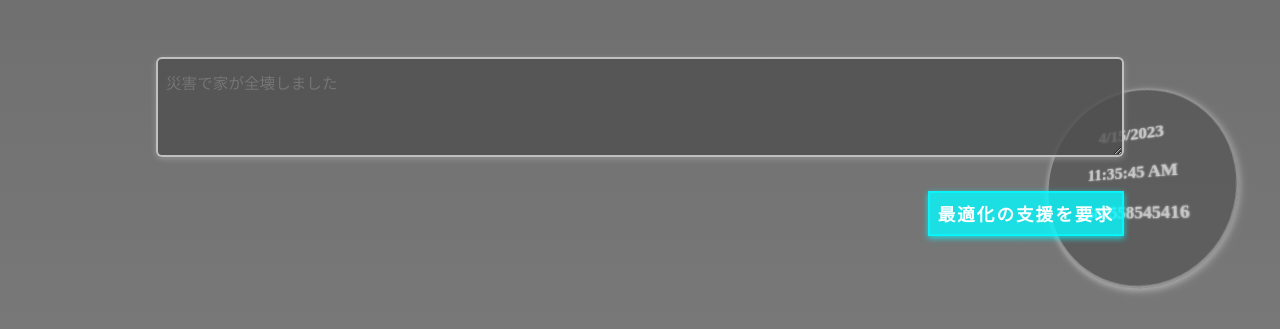
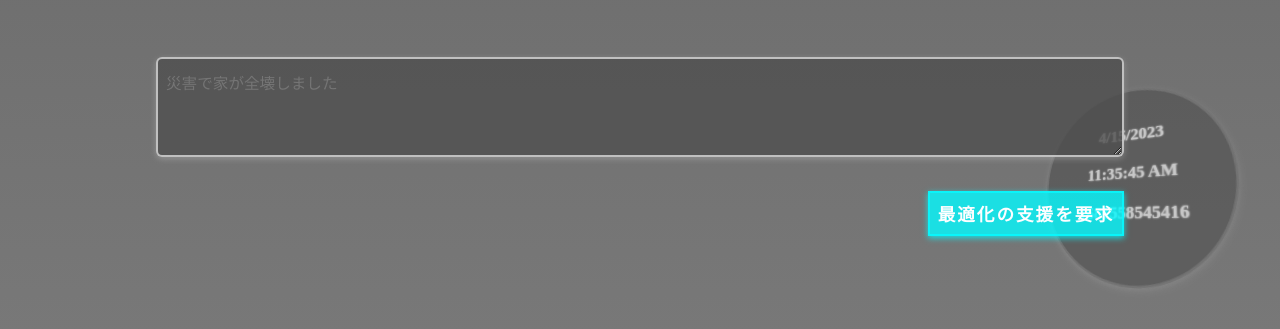
Before and after one commit to yuiseki/OPTIMIZER, a Next.js app: page / in a window 1280 px wide. Shown: the part 468-797 px from the top of the page. Built offline with nearby package versions, Linux system fonts and the light colour scheme.

Commit message:
tweak border

```diff
--- a/src/components/CircleClock.tsx
+++ b/src/components/CircleClock.tsx
@@ -28,8 +28,8 @@ export const CircleClock: React.FC = () => {
         width: "200px",
         height: "200px",
         borderRadius: "250px",
-        border: "2px solid rgba(219, 219, 219, 0.5)",
-        boxShadow: "0 2px 6px 0 rgba(219, 219, 219, 0.8)",
+        border: "2px solid rgba(219, 219, 219, 0.2)",
+        boxShadow: "0 2px 6px 0 rgba(219, 219, 219, 0.2)",
         backgroundColor: "rgba(79, 79, 79, 0.8)",
         opacity: "0.8",
         transform: "perspective(250px) rotateX(10deg) rotateY(-20deg)",
```
